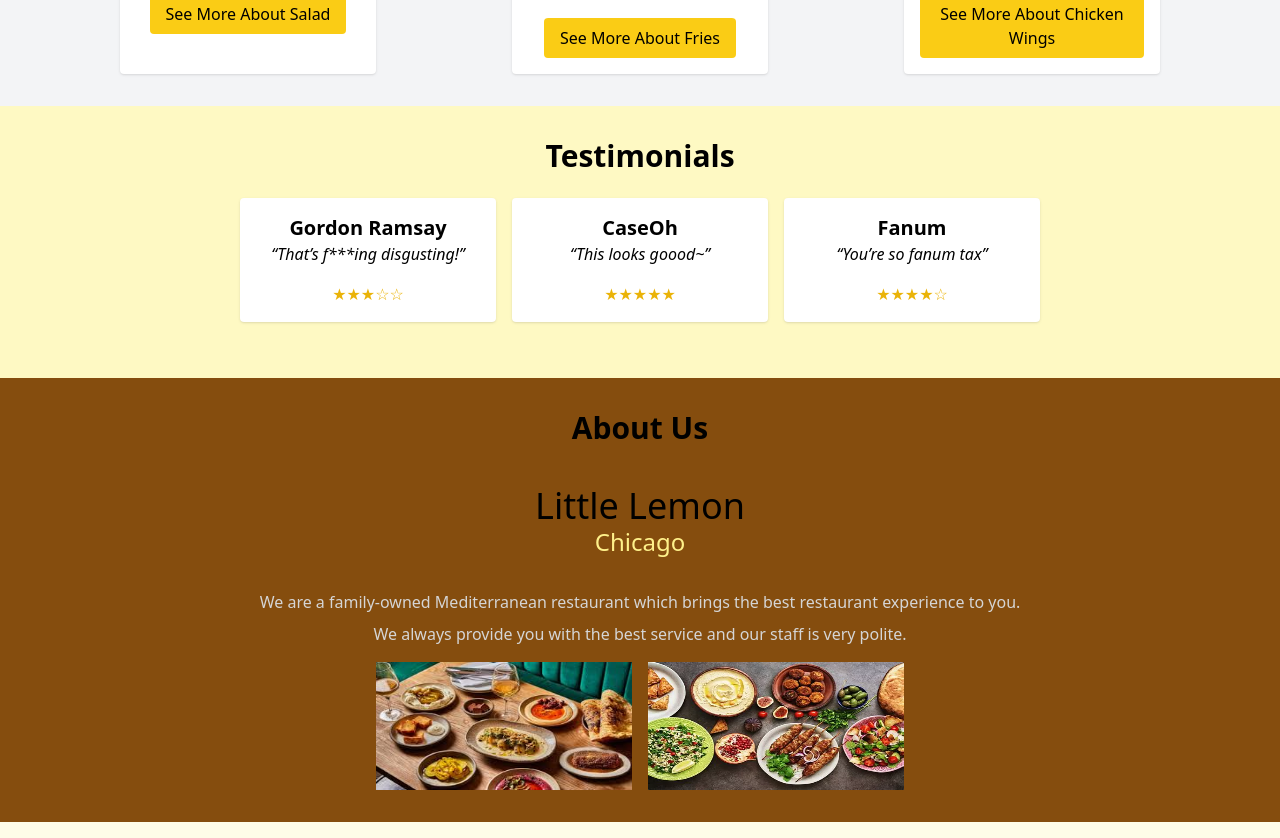
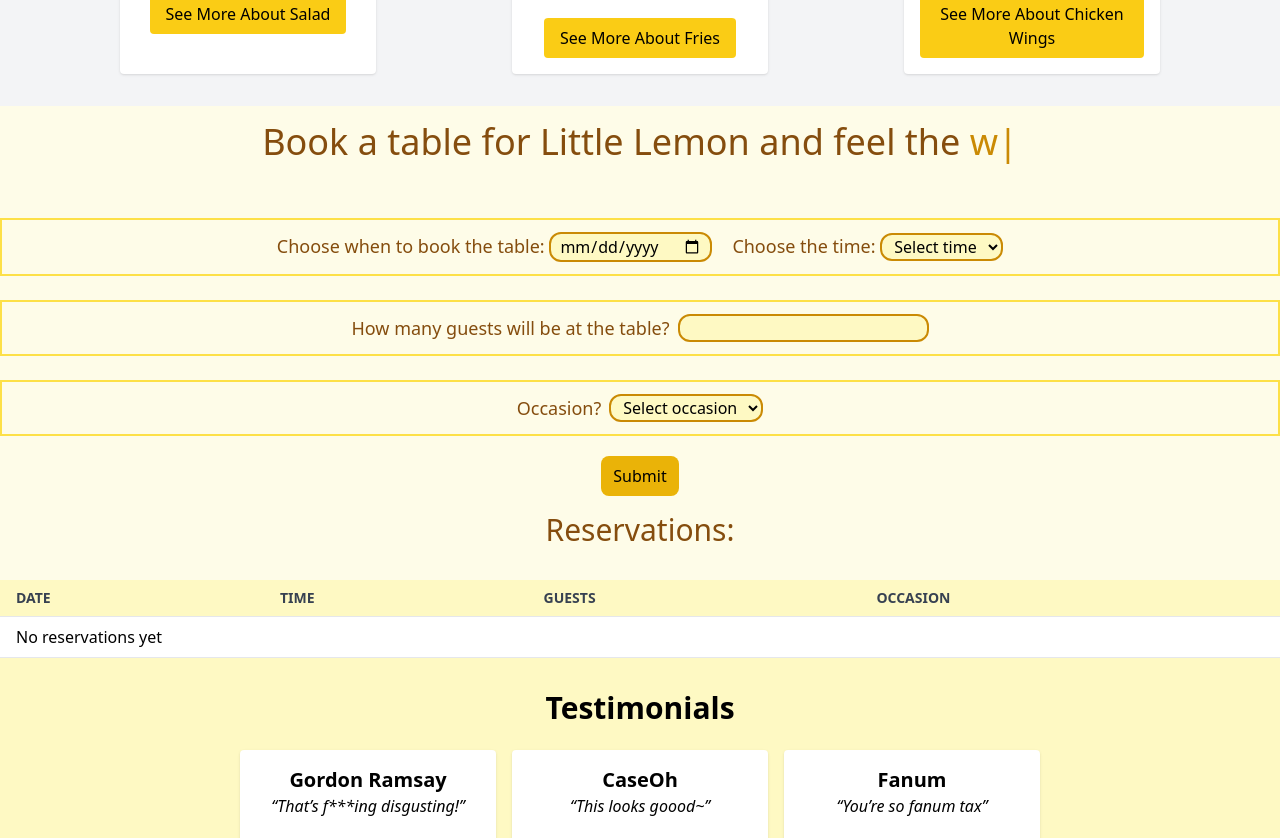
Before and after one commit to FatihTheDev/frontend-capstone, a Next.js app in the folder capstone/: page / in a window 1280 px wide. Shown: the part 744-1582 px from the top of the page. Built offline with nearby package versions, Linux system fonts and the light colour scheme.

Commit message:
Added table booking functionality

```diff
--- a/capstone/app/bookings/page.tsx
+++ b/capstone/app/bookings/page.tsx
@@ -1,10 +1,16 @@
-function Bookings(props: { data: any }) {
-  const { date, time, num_of_guests, occasion } = props.data || {
-    date: '',
-    time: '',
-    num_of_guests: '',
-    occasion: ''
-  };
+'use client'
+
+import React, { useEffect } from 'react';
+import { BookingData } from '../page';
+
+interface BookingsProps {
+  data: BookingData[];
+}
+
+function Bookings({ data }: BookingsProps) {
+  useEffect(() => {
+    console.log("Bookings component received data:", data);
+  }, [data]);
 
   return (
     <>
@@ -20,17 +26,19 @@ function Bookings(props: { data: any }) {
             </tr>
           </thead>
           <tbody>
-            {date && time && num_of_guests && occasion ? (
-              <tr>
-                <td className="py-2 px-4 border-b border-gray-200">{date}</td>
-                <td className="py-2 px-4 border-b border-gray-200">{time}</td>
-                <td className="py-2 px-4 border-b border-gray-200">{num_of_guests}</td>
-                <td className="py-2 px-4 border-b border-gray-200">{occasion}</td>
-              </tr>
-            ) : (
+            {data.length === 0 ? (
               <tr>
                 <td className="py-2 px-4 border-b border-gray-200" colSpan={4}>No reservations yet</td>
               </tr>
+            ) : (
+              data.map((booking, index) => (
+                <tr key={index}>
+                  <td className="py-2 px-4 border-b border-gray-200">{booking.date}</td>
+                  <td className="py-2 px-4 border-b border-gray-200">{booking.time}</td>
+                  <td className="py-2 px-4 border-b border-gray-200">{booking.num_of_guests}</td>
+                  <td className="py-2 px-4 border-b border-gray-200">{booking.occasion}</td>
+                </tr>
+              ))
             )}
           </tbody>
         </table>
--- a/capstone/app/constants/Nav.tsx
+++ b/capstone/app/constants/Nav.tsx
@@ -23,7 +23,7 @@ const Nav = () => {
                             <Link href="/" className="hover:opacity-75">Home</Link>
                             <Link href="/about" className="hover:opacity-75">About</Link>
                             <Link href="/order" className="hover:opacity-75">Menu</Link>
-                            <Link href="/bookings" className="hover:opacity-75">Your Reservations</Link>
+                            <Link href="/#bookings" className="hover:opacity-75">Your Reservations</Link>
                             <Link href="/order" className="bg-yellow-500 px-3 py-2 rounded-lg hover:opacity-75">Order a Meal</Link>
                             <Link href="/table-booking" className="block bg-yellow-500 px-3 py-2 rounded-md text-base font-medium hover:opacity-75">Book a table</Link>
                             <Link href="/login" className="bg-yellow-500 px-3 py-2 rounded-full hover:opacity-75">Log In</Link>
--- a/capstone/app/page.tsx
+++ b/capstone/app/page.tsx
@@ -1,6 +1,6 @@
 'use client'
 
-import { useState } from "react";
+import { useState, useEffect } from "react";
 import Link from "next/link";
 import Image from "next/image";
 import lemon from "./assets/lemon.jpg"
@@ -12,14 +12,37 @@ import Order from "./order/page";
 import BookingForm from "./table-booking/page";
 import Bookings from "./bookings/page";
 
+export interface BookingData {
+  date: string;
+  time: string;
+  num_of_guests: string;
+  occasion: string;
+}
+
 export default function Home() {
-
-  const [data, setData] = useState<any>({
+  const initialBookingData: BookingData = {
     date: '',
     time: '',
     num_of_guests: '',
     occasion: ''
-  })
+  };
+  const [bookings, setBookings] = useState<BookingData[]>([]);
+
+  const handleBookingSubmit = (newBooking: BookingData) => {
+    console.log("Received new booking:", newBooking);
+
+    const existingBooking = bookings.find(booking => booking.date === newBooking.date && booking.time === newBooking.time);
+
+    if (existingBooking) {
+      alert("That date and time is already reserved");
+    } else {
+      setBookings([...bookings, newBooking]);
+    }
+  };
+
+  useEffect(() => {
+    console.log("Bookings updated:", bookings);
+  }, [bookings]);
 
   return (
     <>
@@ -39,11 +62,9 @@ export default function Home() {
         </div>
       </header>
       <Specials/>
+      <BookingForm onSubmit={handleBookingSubmit} />
+      <Bookings data={bookings} />
       <Testimonials/>
-      <div className="hidden">
-        <BookingForm data={data} setData={setData}/>
-        <Bookings data={data}/>
-      </div>
       <AboutUs/>
       <Order/>
       <Footer/>
--- a/capstone/app/table-booking/page.tsx
+++ b/capstone/app/table-booking/page.tsx
@@ -1,40 +1,62 @@
 'use client'
 
+import { useState, ChangeEvent, FormEvent } from "react";
 import { ReactTyped } from "react-typed";
 
-export default function BookingForm(props: {
-  data: any,
-  setData: any;
-}) {
+interface BookingData {
+  date: string;
+  time: string;
+  num_of_guests: string;
+  occasion: string;
+}
 
-  const handleChange = (e: any) => {
-    props.setData({
-      ...props.data,
-      [e.target.name]: e.target.value
-    });
+interface BookingFormProps {
+  onSubmit: (data: BookingData) => void;
+}
+
+export default function BookingForm({ onSubmit }: BookingFormProps) {
+  const [formData, setFormData] = useState<BookingData>({
+    date: '',
+    time: '',
+    num_of_guests: '',
+    occasion: ''
+  });
+
+  const handleChange = (e: ChangeEvent<HTMLInputElement | HTMLSelectElement>) => {
+    const { name, value } = e.target;
+    setFormData(prevData => ({
+      ...prevData,
+      [name]: value
+    }));
   };
 
-
-
-  if (!props.data) return <div>Loading...</div>;
+  const handleSubmit = (e: FormEvent<HTMLFormElement>) => {
+    e.preventDefault();
+    console.log("Form submitted with data:", formData);
+    if (typeof onSubmit === 'function') {
+      onSubmit(formData);
+    } else {
+      console.error('onSubmit is not a function');
+    }
+  };
 
   return (
     <>
       <h1 className="text-2xl mt-4 px-[2%] md:px-0 text-yellow-800 text-center font-[500] md:text-4xl">
-        Book a table for Little Lemon and feel the <ReactTyped className="text-2xl mt-4 text-yellow-600 text-center font-[500] mb-4 md:text-4xl" strings={["adventure", "world of taste", "hype"]} typeSpeed={80} backSpeed={100} loop></ReactTyped>
+        Book a table for Little Lemon and feel the <ReactTyped className="text-2xl mt-4 text-yellow-600 text-center font-[500] mb-4 md:text-4xl" strings={["adventure", "world of taste", "hype"]} typeSpeed={80} backSpeed={100} loop />
       </h1>
 
-      <form className="mt-14">
+      <form className="mt-14" onSubmit={handleSubmit}>
         <div className="datetime flex flex-col md:flex-row md:justify-center items-center border-2 border-yellow-300 py-3">
           <div className="date pb-4 md:pb-0">
             <label htmlFor="date" className="text-md md:text-lg text-yellow-800">Choose when to book the table: </label>
-            <input onChange={handleChange} className="px-2 border-2 border-yellow-600 bg-yellow-100 rounded-xl mr-5" type="date" id="date" name="date" />
+            <input value={formData.date} onChange={handleChange} className="px-2 border-2 border-yellow-600 bg-yellow-100 rounded-xl mr-5" type="date" id="date" name="date" />
           </div>
 
           <div className="time">
             <label htmlFor="time" className="text-md md:text-lg text-yellow-800">Choose the time: </label>
-            <select onChange={handleChange} name="time" id="time" className="px-2 border-2 border-yellow-600 bg-yellow-100 rounded-xl">
-              <option selected className="border-2 border-yellow-600 rounded-xl">time</option>
+            <select value={formData.time} onChange={handleChange} name="time" id="time" className="px-2 border-2 border-yellow-600 bg-yellow-100 rounded-xl">
+              <option value="">Select time</option>
               <option value="07:00">07:00</option>
               <option value="08:00">08:00</option>
               <option value="09:00">09:00</option>
@@ -47,11 +69,12 @@ export default function BookingForm(props: {
         </div>
         <div className="guests flex flex-col md:flex-row justify-center items-center mt-6 border-2 border-yellow-300 py-3">
           <label htmlFor="num_of_guests" className="text-md md:text-lg text-yellow-800 mr-2">How many guests will be at the table? </label>
-          <input onChange={handleChange} name="num_of_guests" type="number" className=" px-2 border-2 border-yellow-600 bg-yellow-100 rounded-xl" />
+          <input value={formData.num_of_guests} onChange={handleChange} name="num_of_guests" type="number" className=" px-2 border-2 border-yellow-600 bg-yellow-100 rounded-xl" />
         </div>
         <div className="mt-6 occasion flex flex-col md:flex-row md:justify-center items-center border-2 border-yellow-300 py-3">
           <label htmlFor="occasion" className="text-md md:text-lg text-yellow-800 mr-2">Occasion? </label>
-          <select onChange={handleChange} name="occasion" id="occasion" className="px-2 border-2 border-yellow-600 bg-yellow-100 rounded-xl">
+          <select value={formData.occasion} onChange={handleChange} name="occasion" id="occasion" className="px-2 border-2 border-yellow-600 bg-yellow-100 rounded-xl">
+            <option value="">Select occasion</option>
             <option value="birthday">Birthday</option>
             <option value="anniversary">Anniversary</option>
           </select>
```
